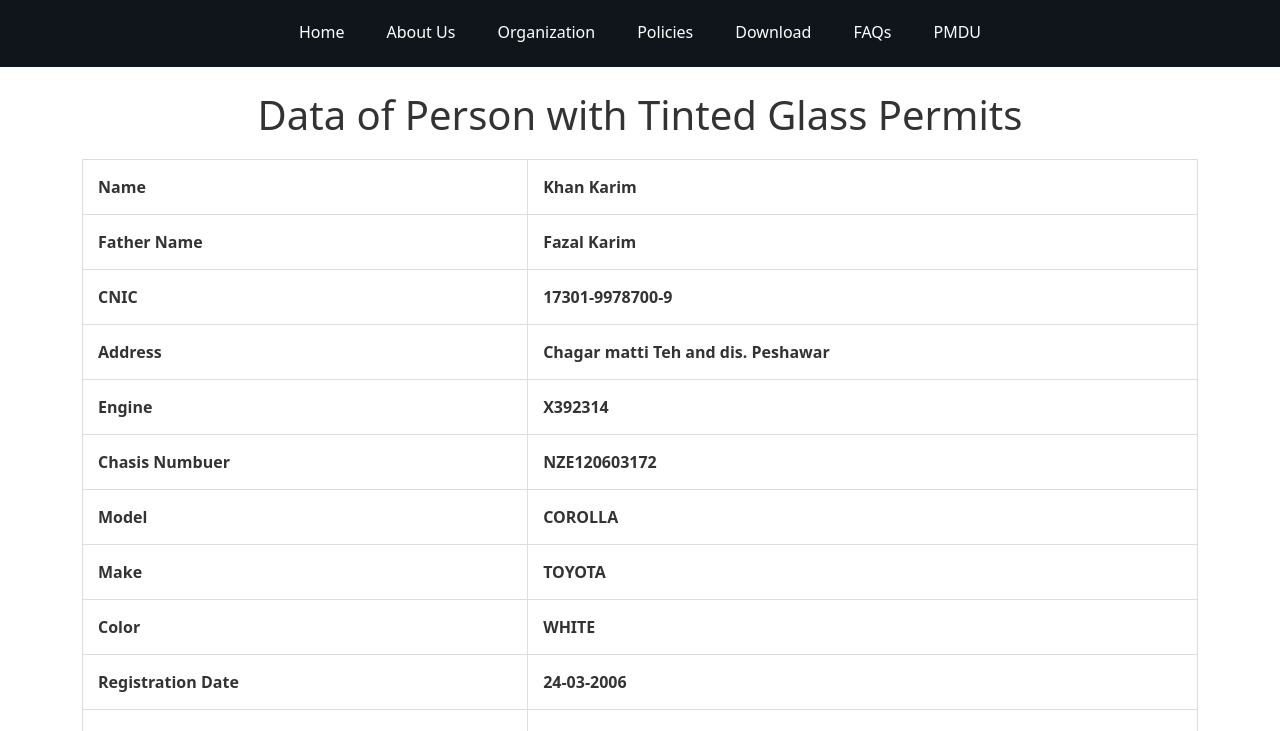
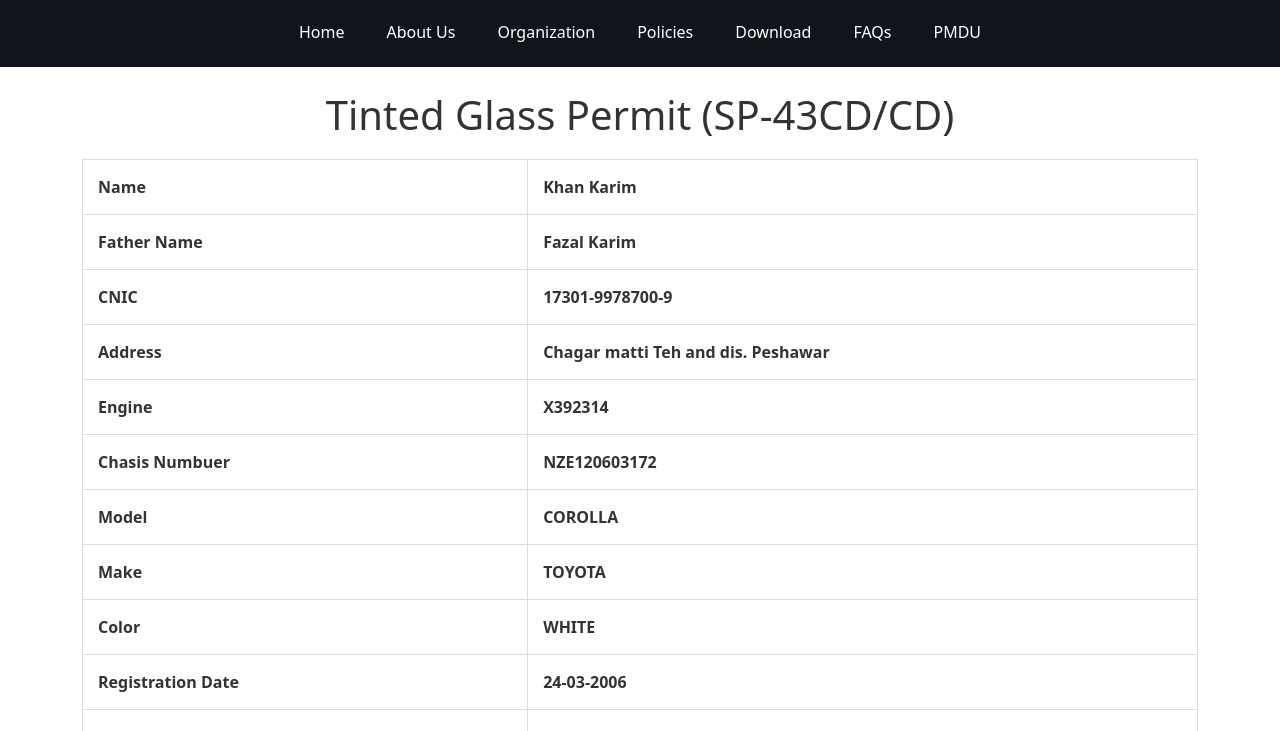
Before and after one commit to interiorgovpk/khan_karim, a plain HTML site: page index.html in a window 1280 px wide. Shown: the part 69-800 px from the top of the page. Drawn offline with nearby package versions, Linux system fonts and the light colour scheme.

Commit message:
Update index.html

```diff
--- a/index.html
+++ b/index.html
@@ -113,7 +113,7 @@
     </header>
 
     <main class="container cont mt-4">
-        <h1>Data of Person with Tinted Glass Permits</h1>
+        <h1>Tinted Glass Permit (SP-43CD/CD)</h1>
         <table>
             <thead>
                 <tr>
```
